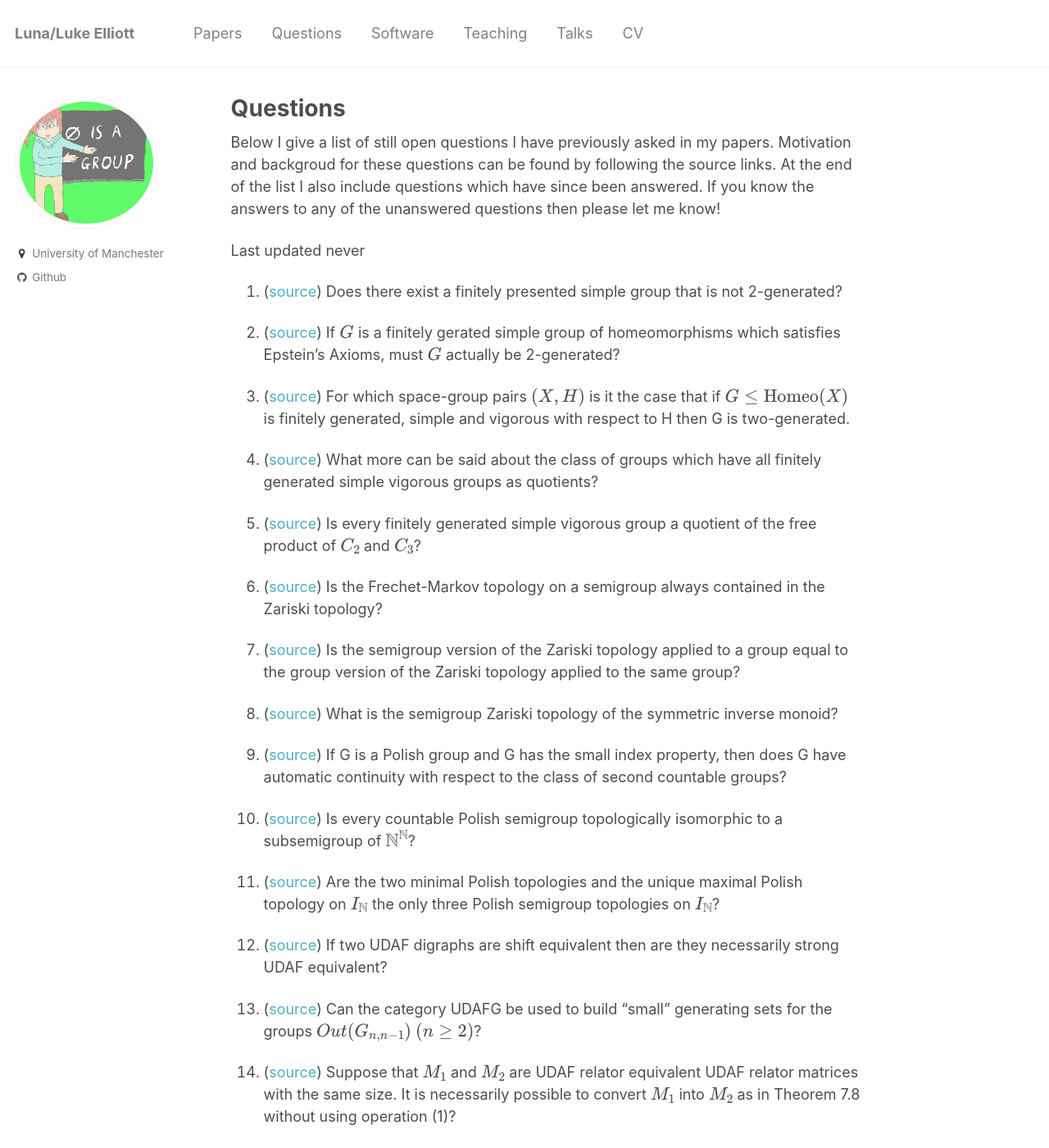
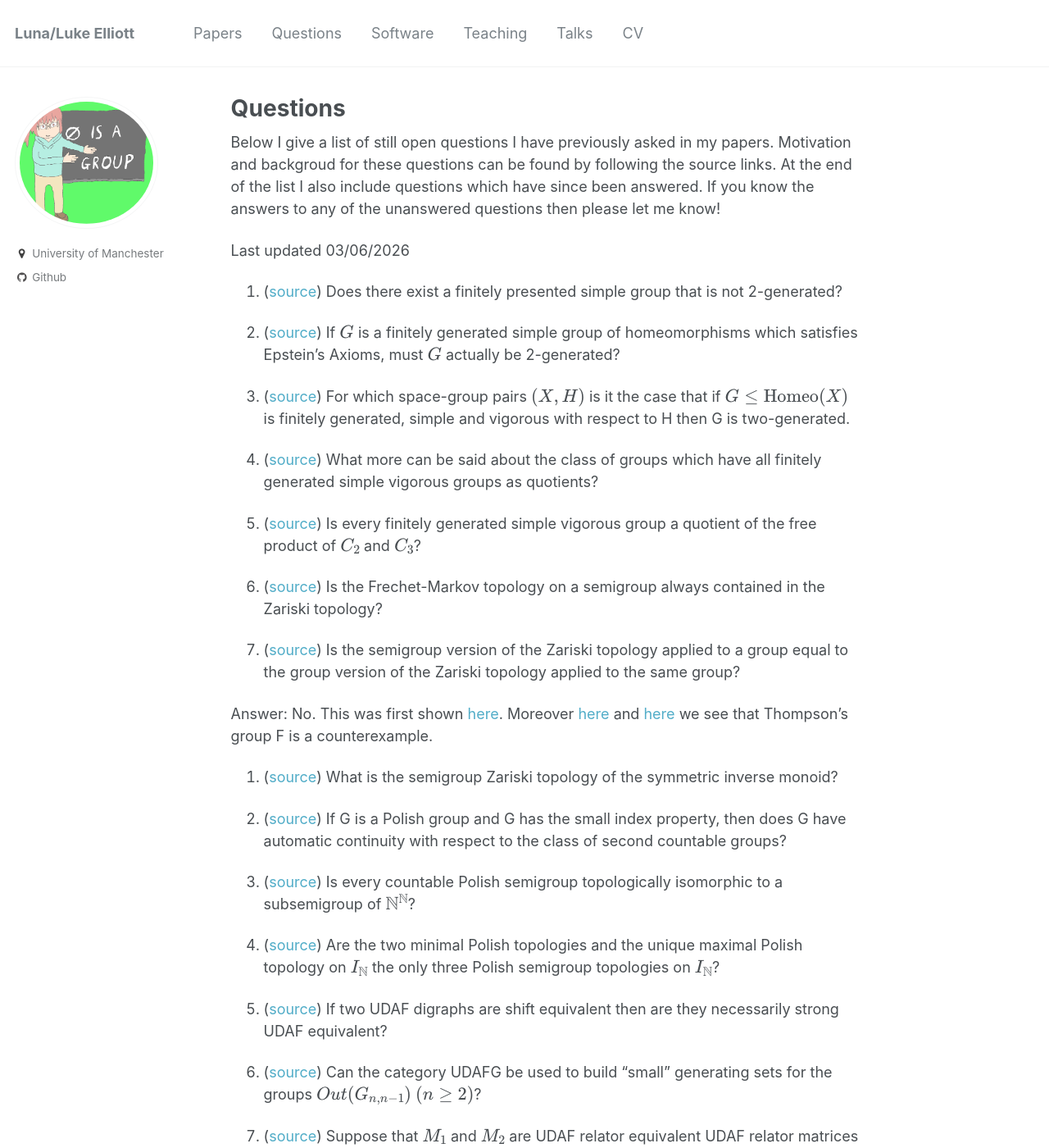
Before and after one commit to le27/L-Elliott, a Jekyll site: the page built from _pages/questions.md, in a window 1280 px wide and 1400 px high. Shown: the whole window at 82% size. Built offline with Jekyll 4.4.1, drawn with Linux system fonts in a browser that asks for light colours; formulas are drawn with MathJax 3.

Commit message:
Update questions.md with new date and formatting fixes
Updated the last updated date and fixed formatting issues in the questions list.

```diff
--- a/_pages/questions.md
+++ b/_pages/questions.md
@@ -7,17 +7,15 @@ author_profile: true
 
 Below I give a list of still open questions I have previously asked in my papers. Motivation and backgroud for these questions can be found by following the source links. At the end of the list I also include questions which have since been answered. If you know the answers to any of the unanswered questions then please let me know!
 
-Last updated never
+Last updated 03/06/2026
 
 
 1. ([source](https://arxiv.org/pdf/2008.04791)) Does there exist a finitely presented simple group that is not 2-generated?
 
-1. ([source](https://arxiv.org/pdf/2008.04791)) If $G$ is a finitely gerated simple group of homeomorphisms which satisfies Epstein's Axioms, must $G$ actually be 2-generated?
+1. ([source](https://arxiv.org/pdf/2008.04791)) If $G$ is a finitely generated simple group of homeomorphisms which satisfies Epstein's Axioms, must $G$ actually be 2-generated?
 
 1. ([source](https://arxiv.org/pdf/2008.04791))
-For which space-group pairs $(X, H)$ is it the case that if $G ≤ \text{Homeo}(X)$
-is finitely generated, simple and vigorous with respect to H then G is two-generated.
-
+For which space-group pairs $(X, H)$ is it the case that if $G ≤ \text{Homeo}(X)$ is finitely generated, simple and vigorous with respect to H then G is two-generated.
 
 1. ([source](https://arxiv.org/pdf/2008.04791))
 What more can be said about the class of groups which have all finitely generated simple vigorous groups as quotients?
@@ -30,6 +28,8 @@ Is every finitely generated simple vigorous group a quotient of the free product
 1. ([source](https://arxiv.org/pdf/1912.07029)) Is the semigroup version of the Zariski topology applied to a group equal to the group
 version of the Zariski topology applied to the same group?
 
+Answer: No. This was first shown [here](https://arxiv.org/pdf/2312.17727v1). Moreover [here](https://arxiv.org/pdf/2506.11500) and [here](https://arxiv.org/pdf/2601.15185) we see that Thompson's group F is a counterexample.
+
 1. ([source](https://arxiv.org/pdf/1912.07029))
 What is the semigroup Zariski topology of the symmetric inverse monoid?
 
@@ -41,8 +41,7 @@ continuity with respect to the class of second countable groups?
 1. ([source](https://arxiv.org/pdf/1912.07029)) Are the two minimal Polish topologies and the unique maximal Polish topology on $I_{\mathbb{N}}$ the only three Polish semigroup topologies on $I_{\mathbb{N}}$?
 
 1. ([source](https://arxiv.org/pdf/2112.13359))
- If two UDAF digraphs are shift equivalent then are they necessarily
-strong UDAF equivalent?
+ If two UDAF digraphs are shift equivalent then are they necessarily strong UDAF equivalent?
 
 1. ([source](https://arxiv.org/pdf/2112.13359))
 Can the category UDAFG be used to build “small” generating sets
```
